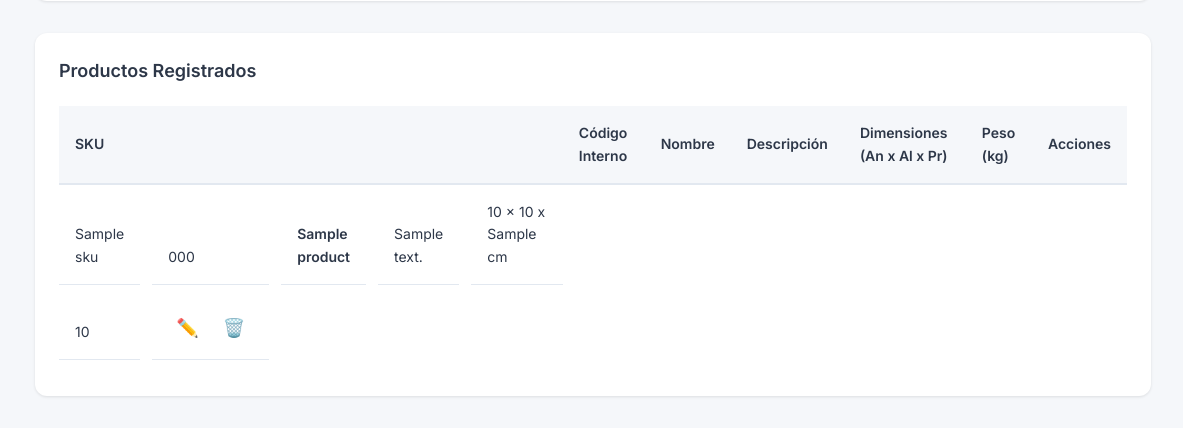
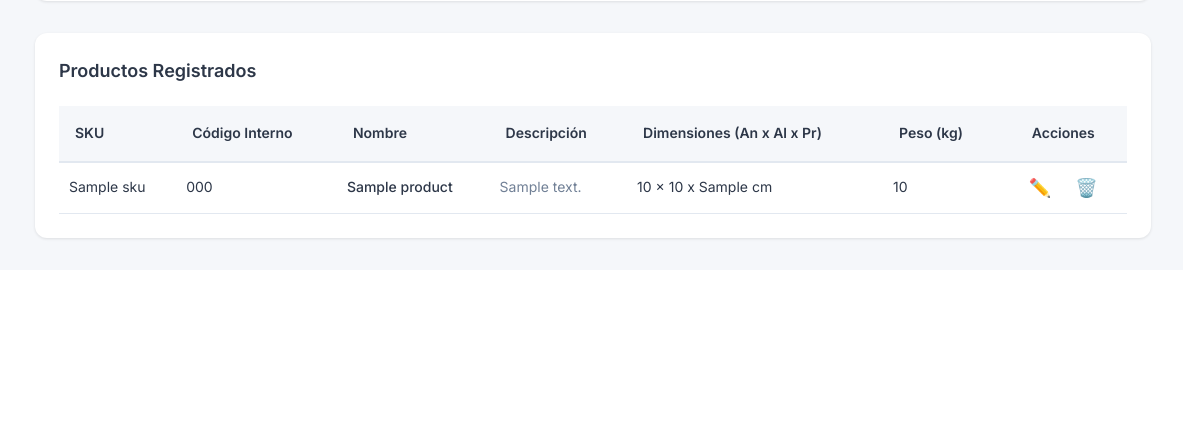
Before and after one commit to cplazaibarra/sistema-facturacion, a Flask app: template templates/productos.html in a window 1440 px wide. Shown: the part 1079-1507 px from the top of the page, without its empty margins (257-1440 px from the left). After the commit the page ends 1320 px from the top, so only its background shows below. Run offline with Flask 3, Linux system fonts and the light colour scheme; the visitor is signed in with stand-in values (Sample User, id 1); the template is opened without the code that fills it: most values are stand-ins (such as "Sample title", 1, 10 or a date in 2020); parts of the project's set-up code (start-up, migrations or seed data) failed here and were passed over.

Commit message:
Fix: renombrar clase de fila en la tabla de productos a product-table-row para evitar conflicto de diseño con la clase de grilla global producto-row

```diff
--- a/templates/productos.html
+++ b/templates/productos.html
@@ -123,21 +123,21 @@
             </thead>
             <tbody id="productos-tbody">
                 {% for product in products %}
-                <tr class="producto-row">
-                    <td class="product-sku">{{ product.sku }}</td>
-                    <td class="product-internal-code">{{ product.internal_code or '-' }}</td>
-                    <td class="product-name">{{ product.name }}</td>
-                    <td class="product-description">{{ product.description or '-' }}</td>
-                    <td class="product-dimensions">
+                <tr class="product-table-row" style="border-bottom: 1px solid var(--border-color); height: 50px;">
+                    <td class="product-sku" style="padding: 10px;">{{ product.sku }}</td>
+                    <td class="product-internal-code" style="padding: 10px;">{{ product.internal_code or '-' }}</td>
+                    <td class="product-name" style="padding: 10px; font-weight: 500;">{{ product.name }}</td>
+                    <td class="product-description" style="padding: 10px; color: var(--text-light);">{{ product.description or '-' }}</td>
+                    <td class="product-dimensions" style="padding: 10px;">
                         {% if product.width_cm or product.height_cm or product.depth_cm %}
                             {{ product.width_cm or '-' }} x {{ product.height_cm or '-' }} x {{ product.depth_cm or '-' }} cm
                         {% else %}
                             -
                         {% endif %}
                     </td>
-                    <td class="product-weight">{{ product.weight_kg or '-' }}</td>
-                    <td style="text-align: center;">
-                        <div class="action-buttons">
+                    <td class="product-weight" style="padding: 10px;">{{ product.weight_kg or '-' }}</td>
+                    <td style="text-align: center; padding: 10px;">
+                        <div class="action-buttons" style="display: flex; gap: 8px; justify-content: center;">
                             <button class="btn-icon edit-btn" title="Editar" onclick="editarProducto({{ product.id }})">✏️</button>
                             <button class="btn-icon delete-btn" title="Eliminar" onclick="eliminarProducto({{ product.id }})">🗑️</button>
                         </div>
@@ -179,7 +179,7 @@ function filtrarProductos() {
     const input = document.querySelector('.search-box input');
     const filter = input ? input.value.toLowerCase() : '';
     const tbody = document.getElementById('productos-tbody');
-    const rows = tbody.getElementsByClassName('producto-row');
+    const rows = tbody.getElementsByClassName('product-table-row');
 
     for (let i = 0; i < rows.length; i++) {
         const row = rows[i];
```
